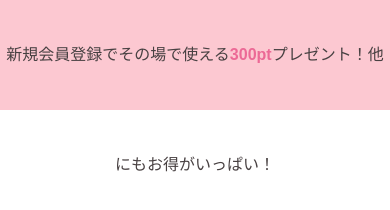
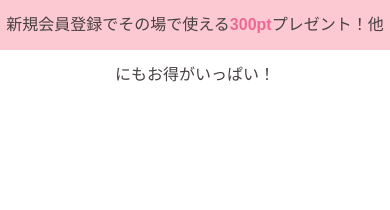
Before and after one commit to s0720/practice1, a plain HTML site: page index.html in a window 390 px wide. Drawn offline with Linux system fonts and the light colour scheme.

Commit message:
Update responsive.css

```diff
--- a/responsive.css
+++ b/responsive.css
@@ -1,10 +1,9 @@
 @media screen and (max-width:670px) {
     .header-ad {
+        height:50px;
+        line-height:50px;
         width:100%;
-        margin:0 auto;
-        text-align: center;
-        background-color:#FCC8D1;
-        font-size:16px;
+        font-size:100%;
     }
 
 }
```
